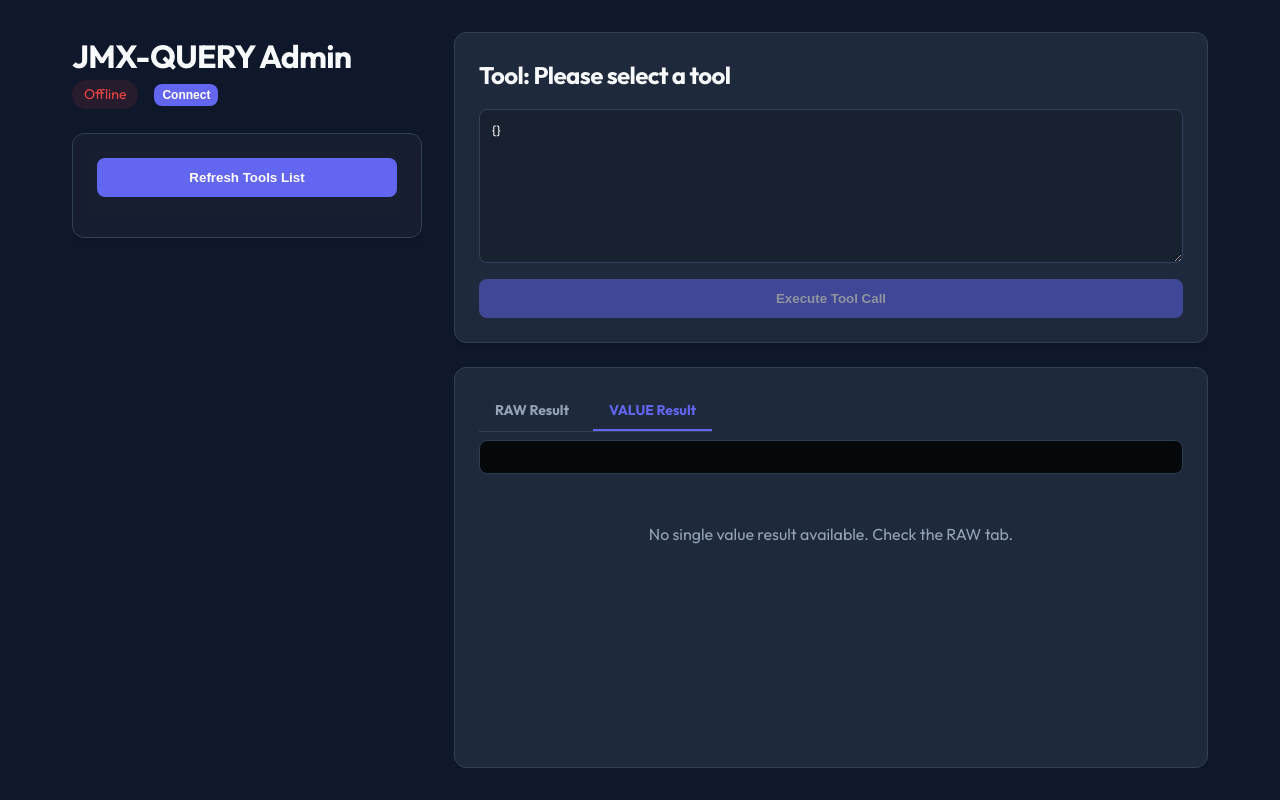
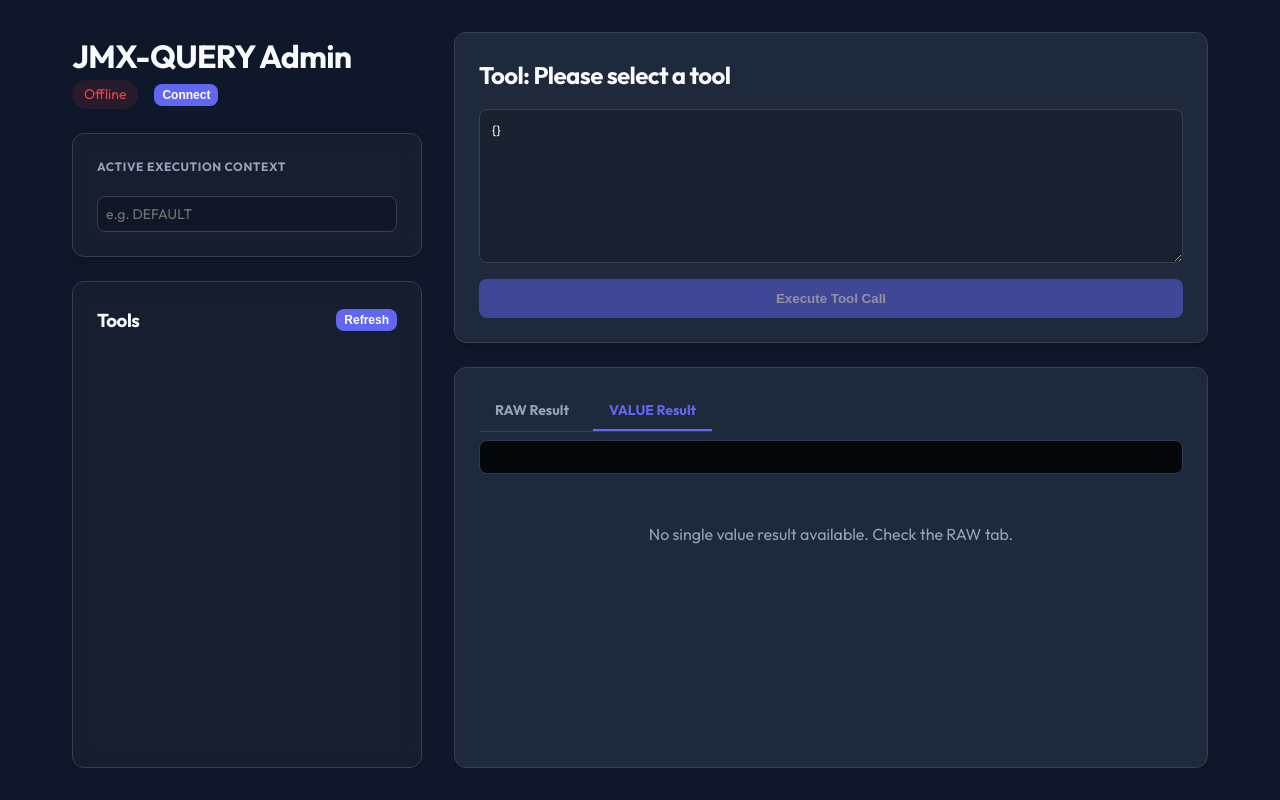
Before and after one commit to jmxshots/jmxquery-mcp-server, a React (Vite) app in the folder test-client/: page / in a window 1280 px wide. Built offline with nearby package versions, Linux system fonts and the light colour scheme.

Commit message:
Improve Context

```diff
--- a/test-client/src/App.tsx
+++ b/test-client/src/App.tsx
@@ -19,6 +19,7 @@ export default function App() {
   const [tools, setTools] = useState<Tool[]>([]);
   const [selectedTool, setSelectedTool] = useState<Tool | null>(null);
   const [argumentsJson, setArgumentsJson] = useState('{}');
+  const [executionContextCode, setExecutionContextCode] = useState(() => localStorage.getItem('jmxq_ctx') || '');
   const [output, setOutput] = useState('');
   const [lastResult, setLastResult] = useState<string | null>(null);
   const [extractedText, setExtractedText] = useState<string | null>(null);
@@ -26,6 +27,11 @@ export default function App() {
   const [endpointUrl, setEndpointUrl] = useState<string | null>(null);
   const eventSourceRef = useRef<EventSource | null>(null);
   const logRef = useRef<HTMLDivElement>(null);
+
+  // Persist context
+  useEffect(() => {
+    localStorage.setItem('jmxq_ctx', executionContextCode);
+  }, [executionContextCode]);
 
   // Auto-scroll logs to bottom
   useEffect(() => {
@@ -227,7 +233,21 @@ export default function App() {
         </header>
 
         <div className="card glass">
-          <button className="btn" onClick={listTools}>Refresh Tools List</button>
+          <label>Active Execution Context</label>
+          <input
+            type="text"
+            value={executionContextCode}
+            onChange={(e) => setExecutionContextCode(e.target.value)}
+            placeholder="e.g. DEFAULT"
+            style={{ padding: '0.5rem', fontSize: '0.875rem' }}
+          />
+        </div>
+
+        <div className="card glass" style={{ flex: 1, overflowY: 'auto' }}>
+          <div style={{ display: 'flex', justifyContent: 'space-between', alignItems: 'center', marginBottom: '0.5rem' }}>
+            <h3>Tools</h3>
+            <button className="btn" style={{ padding: '0.25rem 0.5rem', fontSize: '0.75rem' }} onClick={listTools}>Refresh</button>
+          </div>
           <div style={{ display: 'flex', flexDirection: 'column', gap: '0.5rem' }}>
             {tools.map((t) => (
               <div
@@ -235,10 +255,15 @@ export default function App() {
                 className={`tool-item ${selectedTool?.name === t.name ? 'active' : ''}`}
                 onClick={() => {
                   setSelectedTool(t);
-                  setArgumentsJson(JSON.stringify(
-                    Object.keys(t.inputSchema.properties || {}).reduce((acc, k) => ({ ...acc, [k]: "" }), {}),
-                    null, 2
-                  ));
+                  const props = t.inputSchema.properties || {};
+                  const initialArgs = Object.keys(props).reduce((acc, k) => {
+                    let val = "";
+                    if (k === 'executionContextCode' && executionContextCode) {
+                      val = executionContextCode;
+                    }
+                    return { ...acc, [k]: val };
+                  }, {});
+                  setArgumentsJson(JSON.stringify(initialArgs, null, 2));
                 }}
               >
                 <strong>{t.name}</strong>
--- a/test-client/src/index.css
+++ b/test-client/src/index.css
@@ -170,6 +170,16 @@ textarea:focus {
   -webkit-backdrop-filter: blur(10px);
 }
 
+label {
+  display: block;
+  font-size: 0.75rem;
+  font-weight: 600;
+  color: var(--text-muted);
+  margin-bottom: 0.25rem;
+  text-transform: uppercase;
+  letter-spacing: 0.05em;
+}
+
 .tabs {
   display: flex;
   gap: 0.5rem;
```
